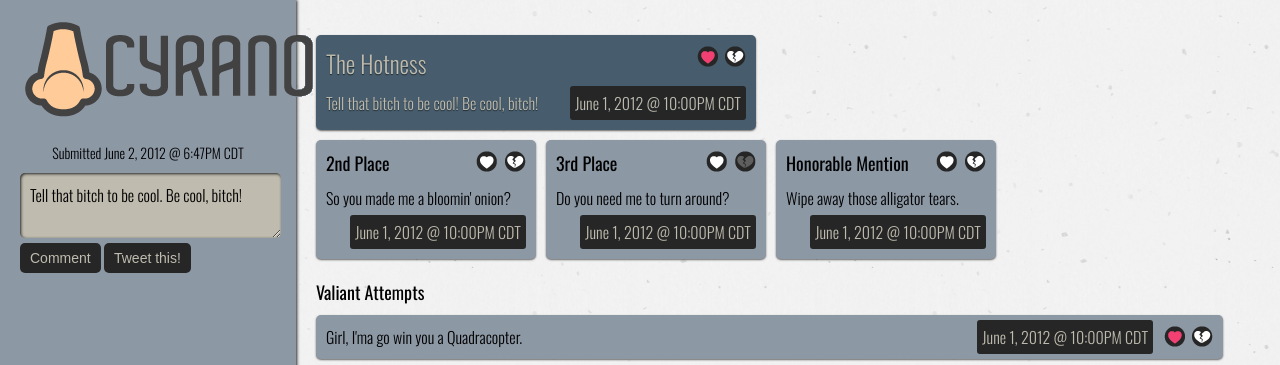
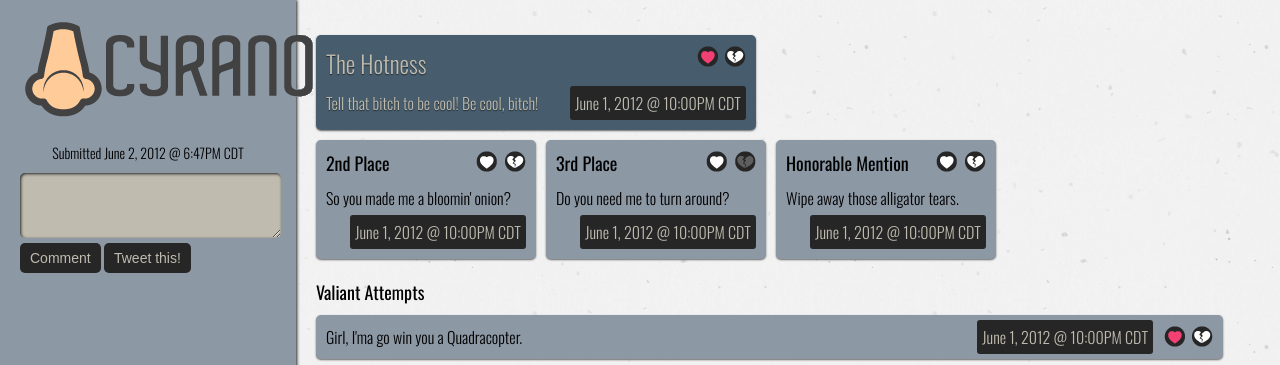
Before and after one commit to caseyjustus/cyrano, a PHP site: page /text.php?id=1 in a window 1280 px wide. Shown: the top 365 px of the page. Run offline with PHP 8.4, Linux system fonts and the light colour scheme; data that the repository does not hold is empty.

Commit message:
Removed shit
Removed default message.

```diff
--- a/www/conversation.php
+++ b/www/conversation.php
@@ -31,7 +31,7 @@
 		}
 	?>
 
-	<textarea>Tell that bitch to be cool. Be cool, bitch!</textarea>
+	<textarea></textarea>
 	<button>Comment</button>
 	<button>Tweet this!</button>
 
```
